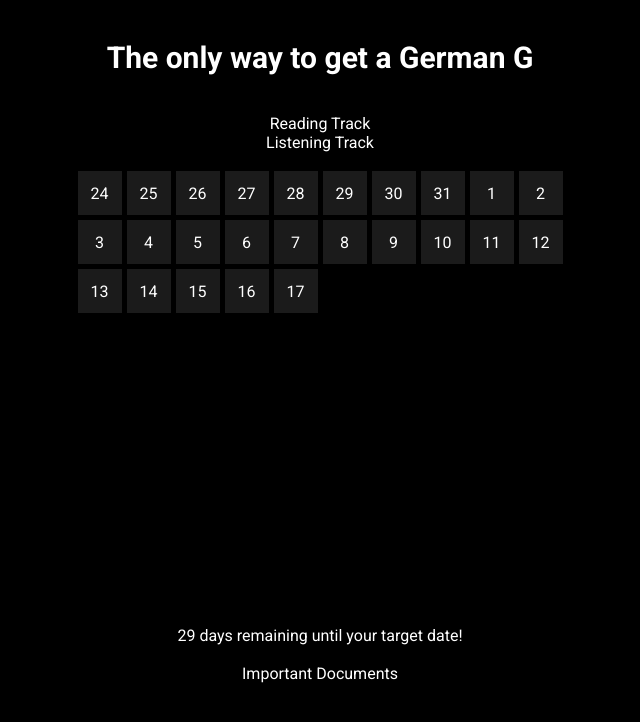
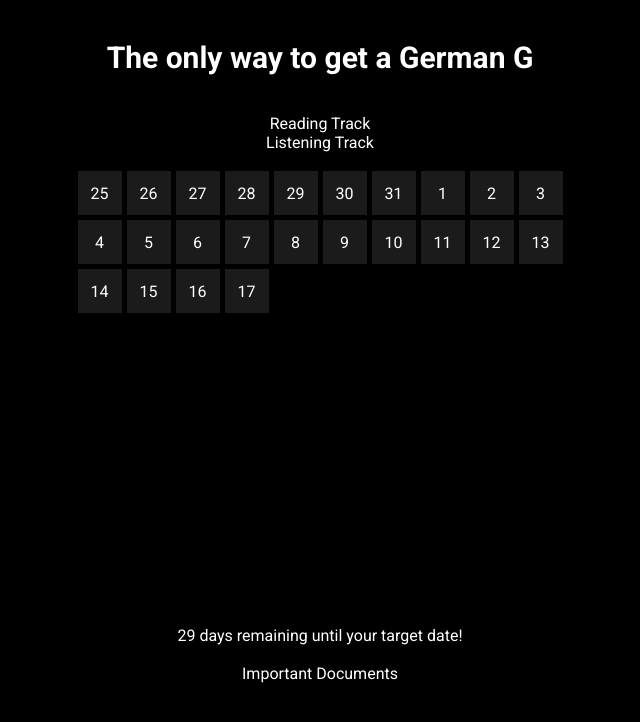
Before and after one commit to akramthedev/die-deutsch-traum, a React (Create React App) app: page / in a window 1280 px wide. Shown: the top 722 px of the page, without its empty margins (320-960 px from the left). Built offline with nearby package versions, Linux system fonts and the light colour scheme.

Commit message:
Update Home.jsx

```diff
--- a/src/Home.jsx
+++ b/src/Home.jsx
@@ -13,7 +13,7 @@ const Home = () => {
   };
 
   // Set the start date and end date
-  const FirstDate = normalizeToMidnight(new Date("2024-12-24"));
+  const FirstDate = normalizeToMidnight(new Date("2024-12-25"));
   const endDate = normalizeToMidnight(new Date("2025-01-18"));
 
   const [daysPassed, setDaysPassed] = useState(0);
@@ -57,7 +57,7 @@ const Home = () => {
     return () => clearInterval(interval);
   }, [FirstDate, endDate]);
 
-  const totalDays = 25;
+  const totalDays = 24;
   const squares = Array.from({ length: totalDays }, (_, index) => {
     const currentDate = new Date(FirstDate);
     currentDate.setDate(FirstDate.getDate() + index);
```
